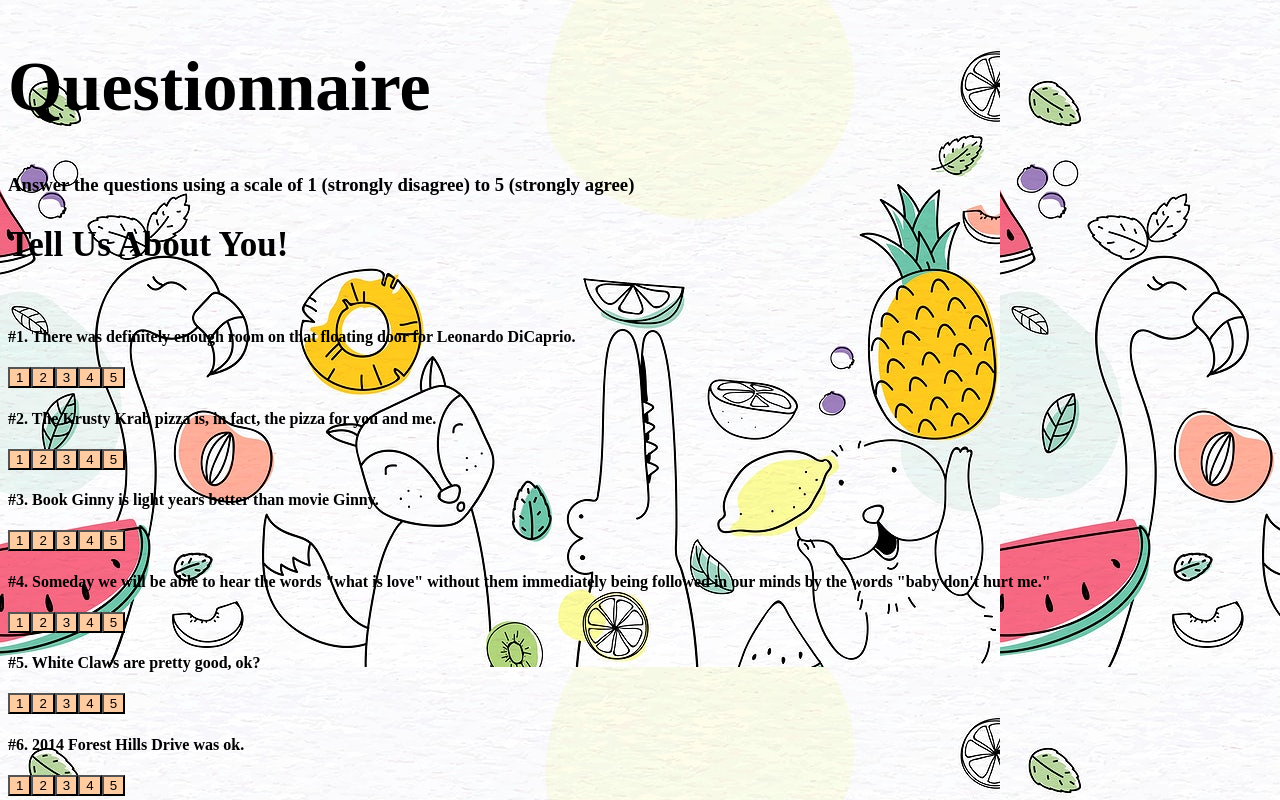
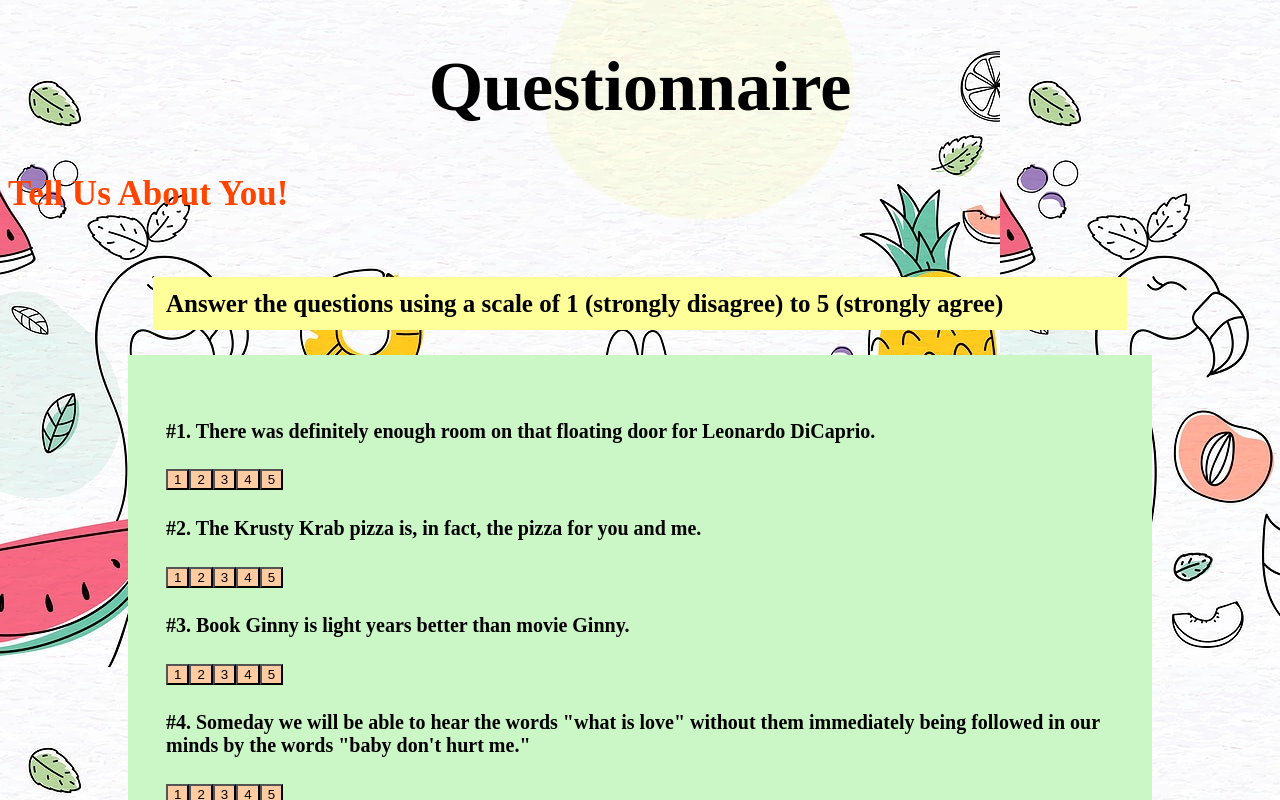
Before and after one commit to Rogerson253/groupFinder, a React (Create React App) app in the folder client/: page /questions in a window 1280 px wide. Shown: the top 800 px of the page. Built offline with nearby package versions, Linux system fonts and the light colour scheme.

Commit message:
done with styling quiz page

```diff
--- a/client/src/components/Questions/Quiz.jsx
+++ b/client/src/components/Questions/Quiz.jsx
@@ -1,5 +1,6 @@
 import React, { Fragment } from 'react'
 import { Component } from 'react';
+import "./style.css";
 
 
 
--- a/client/src/components/Questions/index.js
+++ b/client/src/components/Questions/index.js
@@ -1,6 +1,6 @@
 import React, { Fragment } from "react";
 import { Component } from "react";
-import { ListGroup } from "react-bootstrap";
+import { ListGroup, Container } from "react-bootstrap";
 import "./style.css";
 
 function alertClicked() {
@@ -16,13 +16,15 @@
   render() {
     return (
       <Fragment>
+
         <h1>Questionnaire</h1>
+        <h2>Tell Us About You!</h2>
         <h3 className="display-4">
           Answer the questions using a scale of 1 (strongly disagree) to 5
           (strongly agree)
         </h3>
-        <h2>Tell Us About You!</h2>
 
+        <Container style={{backgroundColor:"#cbf7c7", padding:"3%", width:"75%", marginRight:"auto", marginLeft:"auto", marginBottom:"2%"}}>
         <h4>
           #1. There was definitely enough room on that floating door for
           Leonardo DiCaprio.
@@ -244,7 +246,7 @@
           </ListGroup.Item>
         </ListGroup>
 
-
+        </Container>
       </Fragment>
     );
   }
--- a/client/src/components/Questions/style.css
+++ b/client/src/components/Questions/style.css
@@ -0,0 +1,22 @@
+h1{
+    text-align: center;
+}
+
+h2{
+ color:#FF4500;
+ font-weight: bolder;
+
+}
+
+h3{
+    font-size: 25px;
+    background-color:#FFFF99;
+    margin-left:auto;
+    margin-right:auto;
+    width:75%;
+    padding:1%
+
+}
+h4{
+    font-size: 20px;
+}
```
